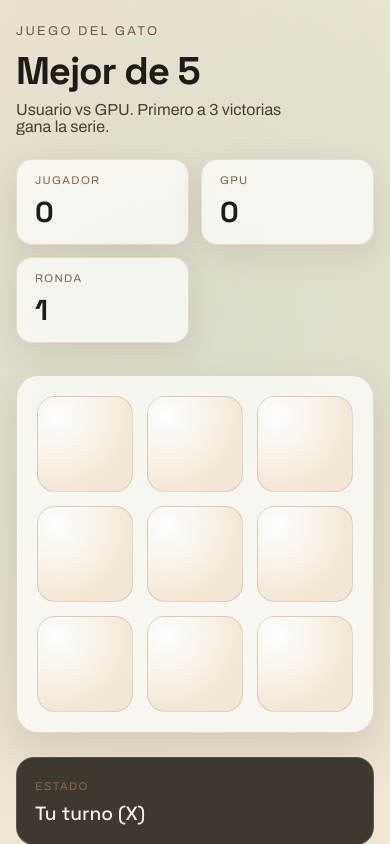
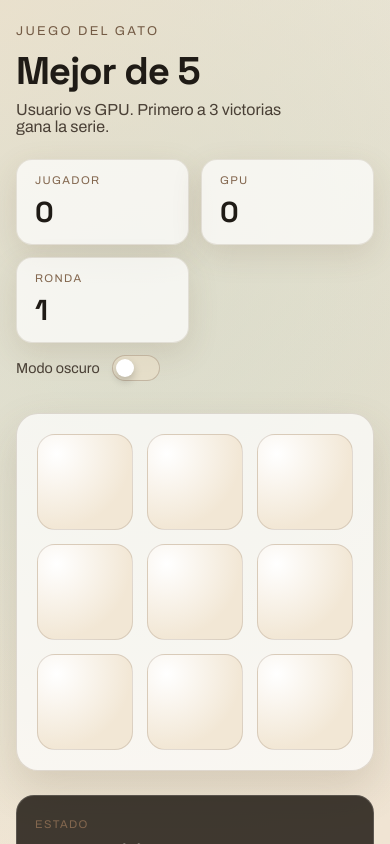
Before and after one commit to BrandonYahir/ELGATO, a React (Vite) app: page / in a window 390 px wide. Shown: the top 844 px of the page. Built offline with nearby package versions, Linux system fonts and the light colour scheme.

Commit message:
Add dark mode toggle and theme styles

```diff
--- a/src/App.tsx
+++ b/src/App.tsx
@@ -5,9 +5,11 @@ import type { Difficulty, Mark } from './types'
 type Turn = 'player' | 'cpu'
 type RoundResult = 'player' | 'cpu' | 'draw' | null
 type HistoryEntry = { round: number; result: Exclude<RoundResult, null> }
+type Theme = 'light' | 'dark'
 
 const createEmptyBoard = (): Mark[] => Array(9).fill(null)
 const MAX_WINS = 3
+const THEME_STORAGE_KEY = 'theme'
 
 type ApiMoveResponse = {
   board?: Mark[]
@@ -68,6 +70,14 @@ const formatHistoryResult = (result: Exclude<RoundResult, null>): string => {
   return 'Empate'
 }
 
+const getInitialTheme = (): Theme => {
+  if (typeof window === 'undefined') return 'light'
+  const stored = window.localStorage.getItem(THEME_STORAGE_KEY)
+  if (stored === 'light' || stored === 'dark') return stored
+  if (window.matchMedia?.('(prefers-color-scheme: dark)').matches) return 'dark'
+  return 'light'
+}
+
 const App = () => {
   const [board, setBoard] = useState<Mark[]>(() => createEmptyBoard())
   const [turn, setTurn] = useState<Turn>('player')
@@ -81,6 +91,7 @@ const App = () => {
   const [currentPlayerMoves, setCurrentPlayerMoves] = useState<number[]>([])
   const [playerMoveHistory, setPlayerMoveHistory] = useState<PlayerMoveHistory>([])
   const [notice, setNotice] = useState<string | null>(null)
+  const [theme, setTheme] = useState<Theme>(() => getInitialTheme())
 
   useEffect(() => {
     if (!notice) return
@@ -89,6 +100,11 @@ const App = () => {
     }, 5000)
     return () => window.clearTimeout(timer)
   }, [notice])
+
+  useEffect(() => {
+    document.documentElement.dataset.theme = theme
+    window.localStorage.setItem(THEME_STORAGE_KEY, theme)
+  }, [theme])
 
   const seriesOver = useMemo(
     () => totalWinner !== null || (roundResult !== null && round >= 5),
@@ -232,6 +248,10 @@ const App = () => {
       finalOutcome={finalOutcome}
       difficulty={difficulty}
       onDifficultyChange={setDifficulty}
+      theme={theme}
+      onToggleTheme={() =>
+        setTheme((prev) => (prev === 'dark' ? 'light' : 'dark'))
+      }
       onCellClick={handleCellClick}
       onNextRound={handleNextRound}
       onResetSeries={handleResetSeries}
--- a/src/AppView.tsx
+++ b/src/AppView.tsx
@@ -24,6 +24,8 @@ type AppViewProps = {
   finalOutcome: FinalOutcome
   difficulty: Difficulty
   onDifficultyChange: (value: Difficulty) => void
+  theme: 'light' | 'dark'
+  onToggleTheme: () => void
   onCellClick: (index: number) => void
   onNextRound: () => void
   onResetSeries: () => void
@@ -44,6 +46,8 @@ const AppView = ({
   finalOutcome,
   difficulty,
   onDifficultyChange,
+  theme,
+  onToggleTheme,
   onCellClick,
   onNextRound,
   onResetSeries,
@@ -58,6 +62,7 @@ const AppView = ({
             Usuario vs GPU. Primero a {maxWins} victorias gana la serie.
           </p>
         </div>
+        <div className="header-actions">
           <div className="scoreboard">
             <div className="score-card">
               <span className="label">Jugador</span>
@@ -71,6 +76,21 @@ const AppView = ({
               <span className="label">Ronda</span>
               <strong>{round}</strong>
             </div>
+          </div>
+          <label className="theme-toggle">
+            <span>Modo oscuro</span>
+            <span className="toggle">
+              <input
+                type="checkbox"
+                checked={theme === 'dark'}
+                onChange={onToggleTheme}
+                aria-label="Alternar modo oscuro"
+              />
+              <span className="toggle-track" aria-hidden="true">
+                <span className="toggle-thumb" />
+              </span>
+            </span>
+          </label>
         </div>
       </header>
 
--- a/src/style.css
+++ b/src/style.css
@@ -2,10 +2,142 @@
 
 :root {
   font-family: 'Archivo', sans-serif;
-  color: #1f1b16;
-  background-color: #f4efe6;
+  color: var(--text-primary);
+  background-color: var(--surface-0);
   text-rendering: optimizeLegibility;
   -webkit-font-smoothing: antialiased;
+  --surface-0: #f4efe6;
+  --page-bg: radial-gradient(circle at top left, rgba(235, 223, 201, 0.8), transparent 55%),
+    radial-gradient(circle at 30% 20%, rgba(150, 190, 179, 0.4), transparent 60%),
+    linear-gradient(140deg, #f8f2e8 0%, #f1e6d4 45%, #efe2d2 100%);
+  --text-primary: #1f1b16;
+  --text-secondary: #4a4036;
+  --text-tertiary: #83674f;
+  --eyebrow: #745b45;
+  --card-bg: rgba(255, 255, 255, 0.7);
+  --card-bg-strong: rgba(255, 255, 255, 0.85);
+  --card-border: rgba(118, 92, 64, 0.15);
+  --card-border-strong: rgba(118, 92, 64, 0.18);
+  --card-shadow: 0 10px 30px rgba(117, 90, 60, 0.15);
+  --card-shadow-strong: 0 12px 26px rgba(118, 92, 64, 0.12);
+  --board-bg: rgba(255, 255, 255, 0.7);
+  --board-border: rgba(118, 92, 64, 0.2);
+  --board-shadow: 0 18px 40px rgba(118, 92, 64, 0.18);
+  --cell-border: rgba(116, 91, 69, 0.2);
+  --cell-bg: radial-gradient(circle at 20% 20%, #ffffff, #f2e7d5 70%);
+  --cell-bg-filled: radial-gradient(circle at 30% 30%, #fff3df, #f0dcc1 75%);
+  --cell-text: #2f271f;
+  --cell-shadow: 0 8px 18px rgba(81, 61, 44, 0.2);
+  --status-bg: rgba(32, 26, 19, 0.85);
+  --status-text: #f6efe6;
+  --status-border: rgba(255, 255, 255, 0.15);
+  --alert-bg: rgba(255, 248, 219, 0.95);
+  --alert-border: rgba(154, 118, 47, 0.3);
+  --alert-text: #3c2c12;
+  --button-primary-bg: #2b473a;
+  --button-primary-text: #f3efe8;
+  --button-ghost-text: #2b473a;
+  --button-ghost-border: rgba(43, 71, 58, 0.4);
+  --legend-text: #4a4036;
+  --mark-bg: #fff6ea;
+  --mark-player: #2b473a;
+  --mark-cpu: #8a4a3a;
+  --history-bg: rgba(255, 255, 255, 0.8);
+  --history-item-bg: rgba(244, 236, 224, 0.8);
+  --history-player-bg: rgba(228, 241, 234, 0.9);
+  --history-cpu-bg: rgba(246, 226, 222, 0.9);
+  --history-draw-bg: rgba(239, 231, 218, 0.9);
+  --history-round-text: #5a4a3a;
+  --history-result-text: #2f271f;
+  --modal-overlay: rgba(25, 20, 16, 0.5);
+  --modal-bg: rgba(255, 255, 255, 0.95);
+  --modal-border: rgba(102, 78, 52, 0.2);
+  --modal-shadow: 0 24px 60px rgba(25, 20, 16, 0.25);
+  --modal-symbol-border: rgba(102, 78, 52, 0.2);
+  --modal-subtitle: #4a4036;
+  --modal-win-bg: #e4f1ea;
+  --modal-win-text: #2b473a;
+  --modal-loss-bg: #f6e2de;
+  --modal-loss-text: #8a4a3a;
+  --modal-draw-bg: #efe7da;
+  --modal-draw-text: #745b45;
+  --focus-ring: rgba(43, 71, 58, 0.4);
+  --toggle-bg: rgba(235, 223, 201, 0.6);
+  --toggle-bg-checked: rgba(43, 71, 58, 0.9);
+  --toggle-border: rgba(116, 91, 69, 0.3);
+  --toggle-border-checked: rgba(43, 71, 58, 0.6);
+  --toggle-thumb: #ffffff;
+  --input-bg: rgba(255, 255, 255, 0.9);
+  --input-border: rgba(116, 91, 69, 0.3);
+  --input-text: #2f271f;
+}
+
+[data-theme='dark'] {
+  --surface-0: #14110e;
+  --page-bg: radial-gradient(circle at top left, rgba(45, 36, 28, 0.9), transparent 55%),
+    radial-gradient(circle at 30% 20%, rgba(66, 95, 86, 0.35), transparent 60%),
+    linear-gradient(140deg, #171410 0%, #13100d 45%, #0f0c0a 100%);
+  --text-primary: #f3ede5;
+  --text-secondary: #d5c8b6;
+  --text-tertiary: #c7b39c;
+  --eyebrow: #d0b78f;
+  --card-bg: rgba(24, 22, 19, 0.75);
+  --card-bg-strong: rgba(24, 22, 19, 0.85);
+  --card-border: rgba(255, 255, 255, 0.08);
+  --card-border-strong: rgba(255, 255, 255, 0.1);
+  --card-shadow: 0 10px 30px rgba(10, 8, 6, 0.4);
+  --card-shadow-strong: 0 12px 26px rgba(10, 8, 6, 0.35);
+  --board-bg: rgba(24, 22, 19, 0.8);
+  --board-border: rgba(255, 255, 255, 0.08);
+  --board-shadow: 0 18px 40px rgba(10, 8, 6, 0.5);
+  --cell-border: rgba(255, 255, 255, 0.08);
+  --cell-bg: radial-gradient(circle at 20% 20%, #2a241e, #1c1814 70%);
+  --cell-bg: #2b2b2b;
+  --cell-bg-filled: #232323;
+  --cell-text: #f6efe6;
+  --cell-shadow: 0 8px 18px rgba(0, 0, 0, 0.45);
+  --status-bg: rgba(18, 16, 13, 0.9);
+  --status-text: #f6efe6;
+  --status-border: rgba(255, 255, 255, 0.08);
+  --alert-bg: rgba(68, 50, 20, 0.9);
+  --alert-border: rgba(184, 142, 66, 0.45);
+  --alert-text: #f8e8c9;
+  --button-primary-bg: #7fb8a5;
+  --button-primary-text: #102017;
+  --button-ghost-text: #7fb8a5;
+  --button-ghost-border: rgba(127, 184, 165, 0.6);
+  --legend-text: #d5c8b6;
+  --mark-bg: #2a241e;
+  --mark-player: #7fb8a5;
+  --mark-cpu: #d59a88;
+  --history-bg: rgba(24, 22, 19, 0.8);
+  --history-item-bg: rgba(42, 36, 30, 0.8);
+  --history-player-bg: rgba(34, 50, 43, 0.9);
+  --history-cpu-bg: rgba(60, 40, 36, 0.9);
+  --history-draw-bg: rgba(47, 39, 30, 0.9);
+  --history-round-text: #cbb8a3;
+  --history-result-text: #f3ede5;
+  --modal-overlay: rgba(8, 7, 6, 0.6);
+  --modal-bg: rgba(28, 24, 20, 0.95);
+  --modal-border: rgba(255, 255, 255, 0.08);
+  --modal-shadow: 0 24px 60px rgba(8, 7, 6, 0.6);
+  --modal-symbol-border: rgba(255, 255, 255, 0.1);
+  --modal-subtitle: #cbb8a3;
+  --modal-win-bg: rgba(49, 74, 63, 0.9);
+  --modal-win-text: #cfe9dd;
+  --modal-loss-bg: rgba(87, 56, 50, 0.9);
+  --modal-loss-text: #f0c9be;
+  --modal-draw-bg: rgba(71, 58, 44, 0.9);
+  --modal-draw-text: #f0ddc4;
+  --focus-ring: rgba(127, 184, 165, 0.6);
+  --toggle-bg: rgba(51, 42, 34, 0.8);
+  --toggle-bg-checked: rgba(127, 184, 165, 0.9);
+  --toggle-border: rgba(255, 255, 255, 0.15);
+  --toggle-border-checked: rgba(127, 184, 165, 0.6);
+  --toggle-thumb: #f3ede5;
+  --input-bg: rgba(22, 20, 17, 0.9);
+  --input-border: rgba(255, 255, 255, 0.18);
+  --input-text: #f3ede5;
 }
 
 * {
@@ -15,10 +147,7 @@
 body {
   margin: 0;
   min-height: 100vh;
-  background:
-    radial-gradient(circle at top left, rgba(235, 223, 201, 0.8), transparent 55%),
-    radial-gradient(circle at 30% 20%, rgba(150, 190, 179, 0.4), transparent 60%),
-    linear-gradient(140deg, #f8f2e8 0%, #f1e6d4 45%, #efe2d2 100%);
+  background: var(--page-bg);
 }
 
 #root {
@@ -43,6 +172,14 @@ body {
   justify-content: space-between;
 }
 
+.header-actions {
+  display: flex;
+  flex-direction: column;
+  gap: 12px;
+  align-items: flex-end;
+  width: min(420px, 100%);
+}
+
 .title-block h1 {
   font-family: 'Space Grotesk', sans-serif;
   font-size: clamp(2.4rem, 2.5vw + 1.8rem, 3.6rem);
@@ -55,12 +192,12 @@ body {
   text-transform: uppercase;
   font-size: 0.8rem;
   letter-spacing: 0.18em;
-  color: #745b45;
+  color: var(--eyebrow);
 }
 
 .sub {
   margin: 0;
-  color: #4a4036;
+  color: var(--text-secondary);
   max-width: 32ch;
 }
 
@@ -71,16 +208,75 @@ body {
   min-width: min(360px, 100%);
 }
 
+.theme-toggle {
+  display: inline-flex;
+  align-items: center;
+  gap: 12px;
+  font-size: 0.9rem;
+  color: var(--text-secondary);
+}
+
+.toggle {
+  position: relative;
+  width: 48px;
+  height: 26px;
+  display: inline-flex;
+}
+
+.toggle input {
+  position: absolute;
+  inset: 0;
+  opacity: 0;
+  margin: 0;
+  cursor: pointer;
+}
+
+.toggle-track {
+  width: 100%;
+  height: 100%;
+  border-radius: 999px;
+  background: var(--toggle-bg);
+  border: 1px solid var(--toggle-border);
+  padding: 3px;
+  display: flex;
+  align-items: center;
+  transition: background 0.2s ease, border 0.2s ease;
+}
+
+.toggle-thumb {
+  width: 18px;
+  height: 18px;
+  border-radius: 50%;
+  background: var(--toggle-thumb);
+  box-shadow: 0 4px 8px rgba(0, 0, 0, 0.2);
+  transform: translateX(0);
+  transition: transform 0.2s ease;
+}
+
+.toggle input:checked + .toggle-track {
+  background: var(--toggle-bg-checked);
+  border-color: var(--toggle-border-checked);
+}
+
+.toggle input:checked + .toggle-track .toggle-thumb {
+  transform: translateX(20px);
+}
+
+.toggle input:focus-visible + .toggle-track {
+  outline: 2px solid var(--focus-ring);
+  outline-offset: 2px;
+}
+
 .score-card {
   padding: 14px 18px;
   border-radius: 16px;
-  background: rgba(255, 255, 255, 0.7);
-  border: 1px solid rgba(118, 92, 64, 0.15);
+  background: var(--card-bg);
+  border: 1px solid var(--card-border);
   display: flex;
   flex-direction: column;
   gap: 8px;
   align-items: flex-start;
-  box-shadow: 0 10px 30px rgba(117, 90, 60, 0.15);
+  box-shadow: var(--card-shadow);
 }
 
 .score-card strong {
@@ -92,7 +288,7 @@ body {
   text-transform: uppercase;
   font-size: 0.7rem;
   letter-spacing: 0.12em;
-  color: #83674f;
+  color: var(--text-tertiary);
 }
 
 .arena {
@@ -108,19 +304,19 @@ body {
   gap: 14px;
   padding: 20px;
   border-radius: 22px;
-  background: rgba(255, 255, 255, 0.7);
-  border: 1px solid rgba(118, 92, 64, 0.2);
-  box-shadow: 0 18px 40px rgba(118, 92, 64, 0.18);
+  background: var(--board-bg);
+  border: 1px solid var(--board-border);
+  box-shadow: var(--board-shadow);
 }
 
 .cell {
   aspect-ratio: 1 / 1;
   border-radius: 18px;
-  border: 1px solid rgba(116, 91, 69, 0.2);
-  background: radial-gradient(circle at 20% 20%, #ffffff, #f2e7d5 70%);
+  border: 1px solid var(--cell-border);
+  background: var(--cell-bg);
   font-family: 'Space Grotesk', sans-serif;
   font-size: clamp(2.4rem, 2.2vw + 1.5rem, 3.8rem);
-  color: #2f271f;
+  color: var(--cell-text);
   display: flex;
   align-items: center;
   justify-content: center;
@@ -133,7 +329,7 @@ body {
 
 .cell:hover {
   transform: translateY(-2px);
-  box-shadow: 0 8px 18px rgba(81, 61, 44, 0.2);
+  box-shadow: var(--cell-shadow);
 }
 
 .cell:disabled {
@@ -144,7 +340,7 @@ body {
 }
 
 .cell.filled {
-  background: radial-gradient(circle at 30% 30%, #fff3df, #f0dcc1 75%);
+  background: var(--cell-bg-filled);
 }
 
 .panel {
@@ -156,9 +352,9 @@ body {
 .difficulty-card {
   padding: 16px;
   border-radius: 18px;
-  background: rgba(255, 255, 255, 0.85);
-  border: 1px solid rgba(118, 92, 64, 0.18);
-  box-shadow: 0 12px 26px rgba(118, 92, 64, 0.12);
+  background: var(--card-bg-strong);
+  border: 1px solid var(--card-border-strong);
+  box-shadow: var(--card-shadow-strong);
   display: grid;
   gap: 10px;
 }
@@ -166,37 +362,37 @@ body {
 .difficulty-control select {
   width: 100%;
   border-radius: 12px;
-  border: 1px solid rgba(116, 91, 69, 0.3);
-  background: rgba(255, 255, 255, 0.9);
+  border: 1px solid var(--input-border);
+  background: var(--input-bg);
   padding: 10px 12px;
   font-family: 'Space Grotesk', sans-serif;
   font-size: 0.95rem;
-  color: #2f271f;
+  color: var(--input-text);
   cursor: pointer;
 }
 
 .difficulty-control select:focus {
-  outline: 2px solid rgba(43, 71, 58, 0.4);
+  outline: 2px solid var(--focus-ring);
   outline-offset: 2px;
 }
 
 .status-card {
   padding: 18px;
   border-radius: 18px;
-  background: rgba(32, 26, 19, 0.85);
-  color: #f6efe6;
-  border: 1px solid rgba(255, 255, 255, 0.15);
+  background: var(--status-bg);
+  color: var(--status-text);
+  border: 1px solid var(--status-border);
 }
 
 .alert-card {
   padding: 16px;
   border-radius: 18px;
-  background: rgba(255, 248, 219, 0.95);
-  border: 1px solid rgba(154, 118, 47, 0.3);
-  color: #3c2c12;
+  background: var(--alert-bg);
+  border: 1px solid var(--alert-border);
+  color: var(--alert-text);
   display: grid;
   gap: 8px;
-  box-shadow: 0 12px 26px rgba(118, 92, 64, 0.12);
+  box-shadow: var(--card-shadow-strong);
 }
 
 .alert-card p {
@@ -210,8 +406,8 @@ body {
   font-family: 'Space Grotesk', sans-serif;
   font-size: 0.9rem;
   cursor: pointer;
-  background: #2b473a;
-  color: #f3efe8;
+  background: var(--button-primary-bg);
+  color: var(--button-primary-text);
   align-self: flex-start;
 }
 
@@ -243,15 +439,15 @@ button.ghost {
 }
 
 button.primary {
-  background: #2b473a;
-  color: #f3efe8;
+  background: var(--button-primary-bg);
+  color: var(--button-primary-text);
   box-shadow: 0 10px 20px rgba(23, 38, 31, 0.25);
 }
 
 button.ghost {
   background: transparent;
-  color: #2b473a;
-  border: 1px solid rgba(43, 71, 58, 0.4);
+  color: var(--button-ghost-text);
+  border: 1px solid var(--button-ghost-border);
 }
 
 button.primary:hover,
@@ -263,7 +459,7 @@ button.ghost:hover {
   display: flex;
   gap: 16px;
   font-size: 0.95rem;
-  color: #4a4036;
+  color: var(--legend-text);
   align-items: center;
 }
 
@@ -281,30 +477,30 @@ button.ghost:hover {
   place-items: center;
   font-family: 'Space Grotesk', sans-serif;
   font-weight: 700;
-  background: #fff6ea;
+  background: var(--mark-bg);
 }
 
 .mark.player {
-  color: #2b473a;
+  color: var(--mark-player);
 }
 
 .mark.cpu {
-  color: #8a4a3a;
+  color: var(--mark-cpu);
 }
 
 .history-card {
   padding: 16px;
   border-radius: 18px;
-  background: rgba(255, 255, 255, 0.8);
-  border: 1px solid rgba(118, 92, 64, 0.18);
-  box-shadow: 0 12px 30px rgba(118, 92, 64, 0.12);
+  background: var(--history-bg);
+  border: 1px solid var(--card-border-strong);
+  box-shadow: var(--card-shadow-strong);
   display: grid;
   gap: 12px;
 }
 
 .history-empty {
   margin: 0;
-  color: #4a4036;
+  color: var(--text-secondary);
 }
 
 .history-list {
@@ -322,29 +518,29 @@ button.ghost:hover {
   gap: 12px;
   padding: 8px 12px;
   border-radius: 12px;
-  background: rgba(244, 236, 224, 0.8);
+  background: var(--history-item-bg);
   font-size: 0.9rem;
 }
 
 .history-item.player {
-  background: rgba(228, 241, 234, 0.9);
+  background: var(--history-player-bg);
 }
 
 .history-item.cpu {
-  background: rgba(246, 226, 222, 0.9);
+  background: var(--history-cpu-bg);
 }
 
 .history-item.draw {
-  background: rgba(239, 231, 218, 0.9);
+  background: var(--history-draw-bg);
 }
 
 .history-round {
-  color: #5a4a3a;
+  color: var(--history-round-text);
 }
 
 .history-result {
   font-weight: 600;
-  color: #2f271f;
+  color: var(--history-result-text);
 }
 
 .modal-overlay {
@@ -352,7 +548,7 @@ button.ghost:hover {
   inset: 0;
   display: grid;
   place-items: center;
-  background: rgba(25, 20, 16, 0.5);
+  background: var(--modal-overlay);
   backdrop-filter: blur(6px);
   padding: 24px;
   z-index: 20;
@@ -363,9 +559,9 @@ button.ghost:hover {
   padding: 28px;
   border-radius: 24px;
   text-align: center;
-  background: rgba(255, 255, 255, 0.95);
-  border: 1px solid rgba(102, 78, 52, 0.2);
-  box-shadow: 0 24px 60px rgba(25, 20, 16, 0.25);
+  background: var(--modal-bg);
+  border: 1px solid var(--modal-border);
+  box-shadow: var(--modal-shadow);
   display: grid;
   gap: 12px;
   justify-items: center;
@@ -385,27 +581,27 @@ button.ghost:hover {
   place-items: center;
   font-size: 2.2rem;
   font-family: 'Space Grotesk', sans-serif;
-  border: 1px solid rgba(102, 78, 52, 0.2);
+  border: 1px solid var(--modal-symbol-border);
 }
 
 .modal-subtitle {
   margin: 0 0 8px;
-  color: #4a4036;
+  color: var(--modal-subtitle);
 }
 
 .modal-card.win .modal-symbol {
-  background: #e4f1ea;
-  color: #2b473a;
+  background: var(--modal-win-bg);
+  color: var(--modal-win-text);
 }
 
 .modal-card.loss .modal-symbol {
-  background: #f6e2de;
-  color: #8a4a3a;
+  background: var(--modal-loss-bg);
+  color: var(--modal-loss-text);
 }
 
 .modal-card.draw .modal-symbol {
-  background: #efe7da;
-  color: #745b45;
+  background: var(--modal-draw-bg);
+  color: var(--modal-draw-text);
 }
 
 @media (max-width: 860px) {
@@ -419,6 +615,10 @@ button.ghost:hover {
     padding-top: 24px;
   }
 
+  .header-actions {
+    align-items: flex-start;
+  }
+
   .scoreboard {
     grid-template-columns: repeat(2, minmax(120px, 1fr));
   }
```
Lines whose indentation alone changed are shown as unchanged.
